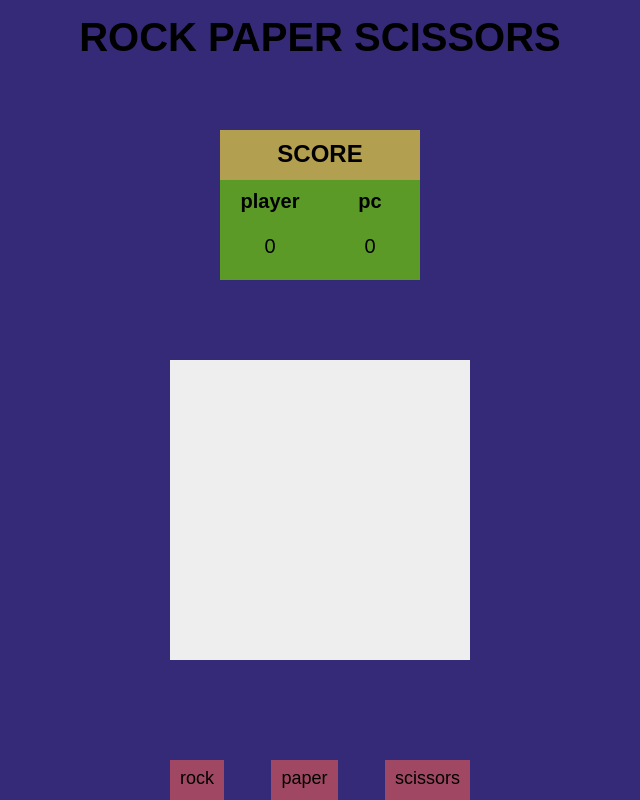
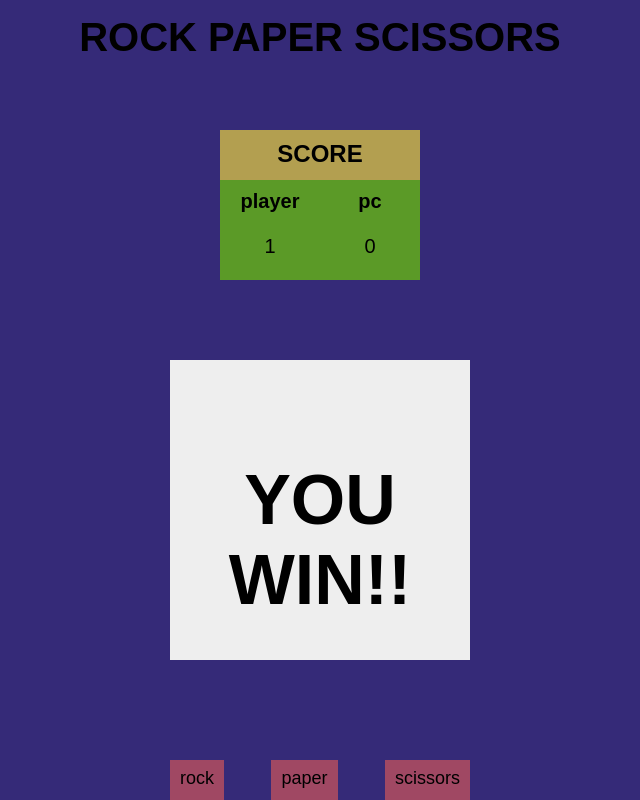
Before and after one commit to T-Arm/rock-paper-scissors, a plain HTML site: page index.html in a window 1280 px wide. Both pictures are taken after a click on the button "rock". Shown: the part 25-825 px from the top of the page, without its empty margins (320-960 px from the left). Drawn offline with Linux system fonts and the light colour scheme.

Commit message:
put the logic onto the gui

```diff
--- a/app.js
+++ b/app.js
@@ -1,8 +1,9 @@
-const playerScore = document.getElementById("playerScore")
-const pcSCore = document.getElementById("pcScore")
+const showPlayerScore = document.getElementById("playerScore")
+const showBotScore = document.getElementById("pcScore")
 const rockBtn = document.getElementById("rock")
 const paperBtn = document.getElementById("paper")
 const scissorsBtn = document.getElementById("scissors")
+const screen = document.getElementById("gameMoment")
 
 let compare = ["", "rock", "paper", "scissors"]
 
@@ -17,6 +18,19 @@ function cIndex(choice){
     }
 }
 }
+
+let botScore = 0
+let playerScore = 0
+function upScore(winner){
+    if(winner == "player"){
+        playerScore++
+        showPlayerScore.innerHTML = playerScore
+    }else if(winner == "PC"){
+        botScore++
+        showBotScore.innerHTML = botScore
+    }
+}
+
 function play(pChoice, botChoice){
     console.log(pChoice + "   " + botChoice)
     if(pChoice == botChoice){
@@ -31,19 +45,31 @@ function play(pChoice, botChoice){
         console.log(cIndex(pChoice) + "   " + cIndex(botChoice))
     }
     if(cIndex(pChoice) == cIndex(botChoice) - 1){
+        upScore("PC")
         return("PC Wins")
     }else if(cIndex(pChoice) == cIndex(botChoice) + 1){
+        upScore("player")
         return("You Win!!")
     }
 
 }
 
+function showGame(secs,pChoice){
+    screen.style.fontSize = "100px"
+    if(secs == 0){
+        screen.style.fontSize = "70px"
+        screen.innerHTML = play(pChoice, pcChoice())
+    }else{
+        screen.innerHTML = secs
+        setTimeout(showGame, 750, secs-1, pChoice)
+    }
+}
 rockBtn.addEventListener("click", function(){
-    console.log(play("rock", pcChoice()))
+    showGame(3, "rock")
 })
 paperBtn.addEventListener("click", function(){
-    console.log(play("paper",pcChoice()))
+    showGame(3, "paper")
 })
 scissorsBtn.addEventListener("click", function(){
-    console.log(play("scissors", pcChoice()))
+    showGame(3, "scissors")
 })
--- a/index.html
+++ b/index.html
@@ -17,7 +17,7 @@
         <p id="pcScore">0</p>
     </div>
     <div id="playBoard">
-        <h1 id="gameMoment"></h1>
+        <h1 id="gameMoment">3</h1>
     </div>
     <div id="choices">
         <button id="rock">rock</button>
--- a/style.css
+++ b/style.css
@@ -70,10 +70,16 @@ button:hover{
     transform: scale(1.1);
 }
 
-#gameMoment{
+#playBoard{
     width: 300px;
     height: 300px;
     background: #eeeeee;
     margin: auto;
     margin-top: 80px;
 }
+
+#gameMoment{
+    text-align: center;
+    font-size: 100px;
+    padding-top: 100px;
+}
```
